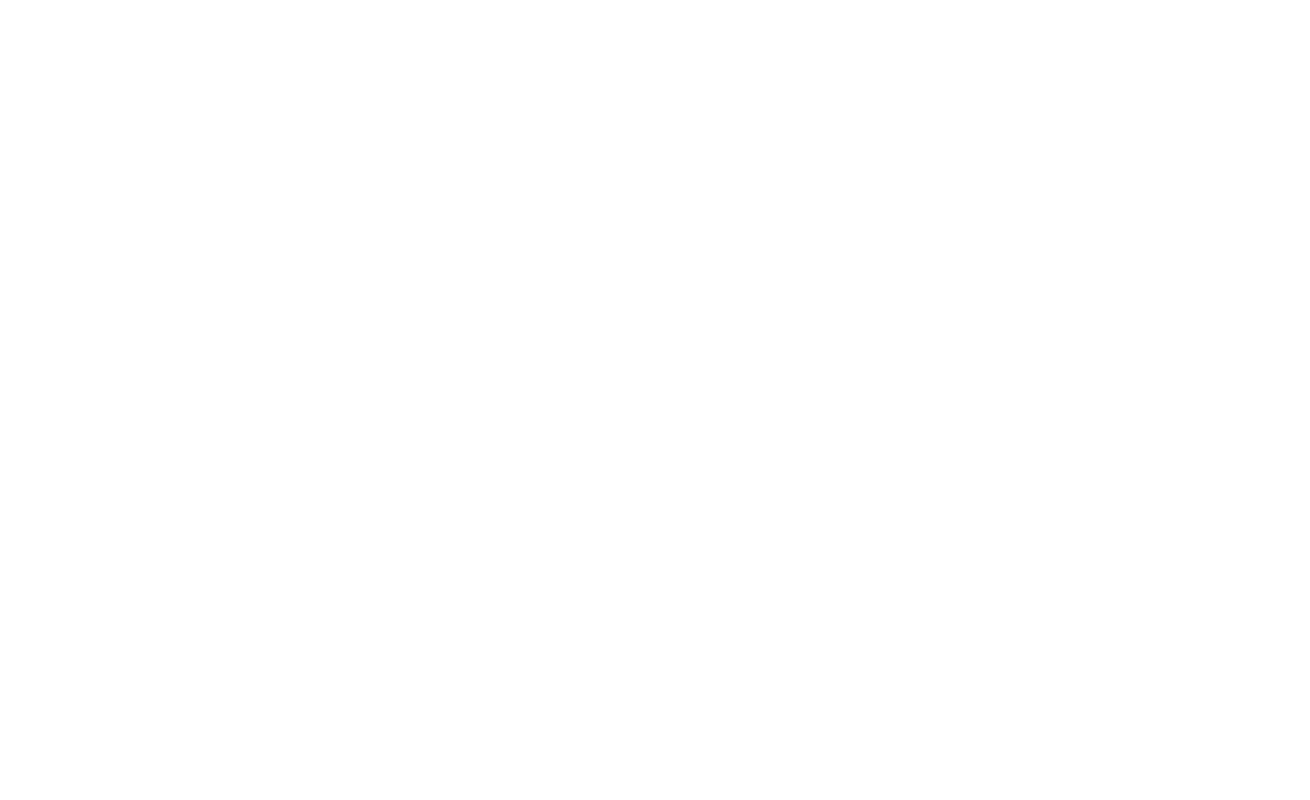
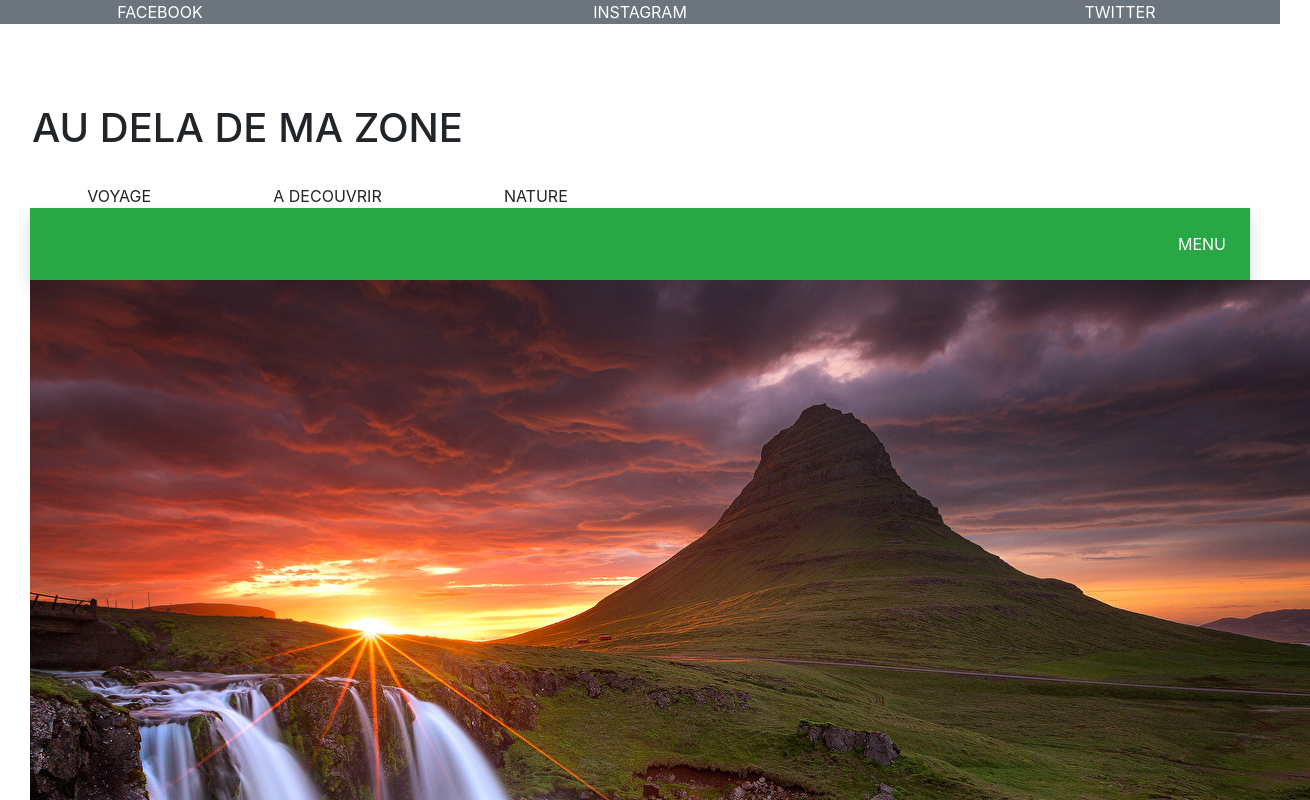
Before and after one commit to djo08/bootstrap, a plain HTML site: page index.html in a window 1280 px wide. Shown: the top 800 px of the page, 1310 px wide, since content can reach past the window. Drawn offline with Linux system fonts and the light colour scheme; files that its build step writes are made by us from their sources.

Commit message:
bootstrap

```diff
--- a/index.html
+++ b/index.html
@@ -4,12 +4,61 @@
   <head>
     <meta charset="utf-8">
 
-<link rel="stylesheet" href="css/bootstrap-grid.css">
-<link rel="stylesheet" href="css/bootstrap.css">
+    <link rel="stylesheet" href="css/bootstrap-grid.css">
+    <link rel="stylesheet" href="css/bootstrap.css">
 
     <title>bootstrap</title>
   </head>
   <body>
 
+    <div class="container-fluid">
+
+         <div class="row text-center">
+
+           <div class="col-lg-3 bg-secondary White link text-white ">FACEBOOK</div>
+
+           <div class="col-lg-6 bg-secondary White link text-white ">INSTAGRAM</div>
+
+           <div class="col-lg-3 bg-secondary White link text-white ">TWITTER</div>
+         </div>
+
+<div class=" p-3 mb-5 bg-transparent rounded text-center"></div>
+<div class="row text-right">
+  <div class=" p-3 mb-5 bg-transparent rounded text-center"></div>
+ <h1>AU DELA DE MA ZONE</h1>
+</div>
+
+
+<link href="assets/css/bootstrap.css" rel="stylesheet">
+
+    <link href="assets/css/tuto.css" rel="stylesheet">
+
+  </head>
+
+  <body>
+
+    <div class="container-fluid">
+
+        <div class="row text-center">
+
+         <div class="col-lg-12">
+
+           <div class="row text-center">
+
+            <div class="col-lg-2 col-lg-push-8 ">VOYAGE</div>
+
+            <div class="col-lg-2 col-lg-push-3 ">A DECOUVRIR</div>
+
+            <div class="col-lg-2 col-lg-pull-2 ">NATURE</div>
+          </div>
+
+
+<span class="d-block p-4 bg-success text-white text-right shadow">MENU</span>
+<div class="iceland">
+   <img src="photos/Iceland.jpg"alt="Iceland"class="img-circle">
+
+</div>
+
+     </div>
   </body>
 </html>
```
Also changed, not shown: photos/Iceland.jpg (added).
